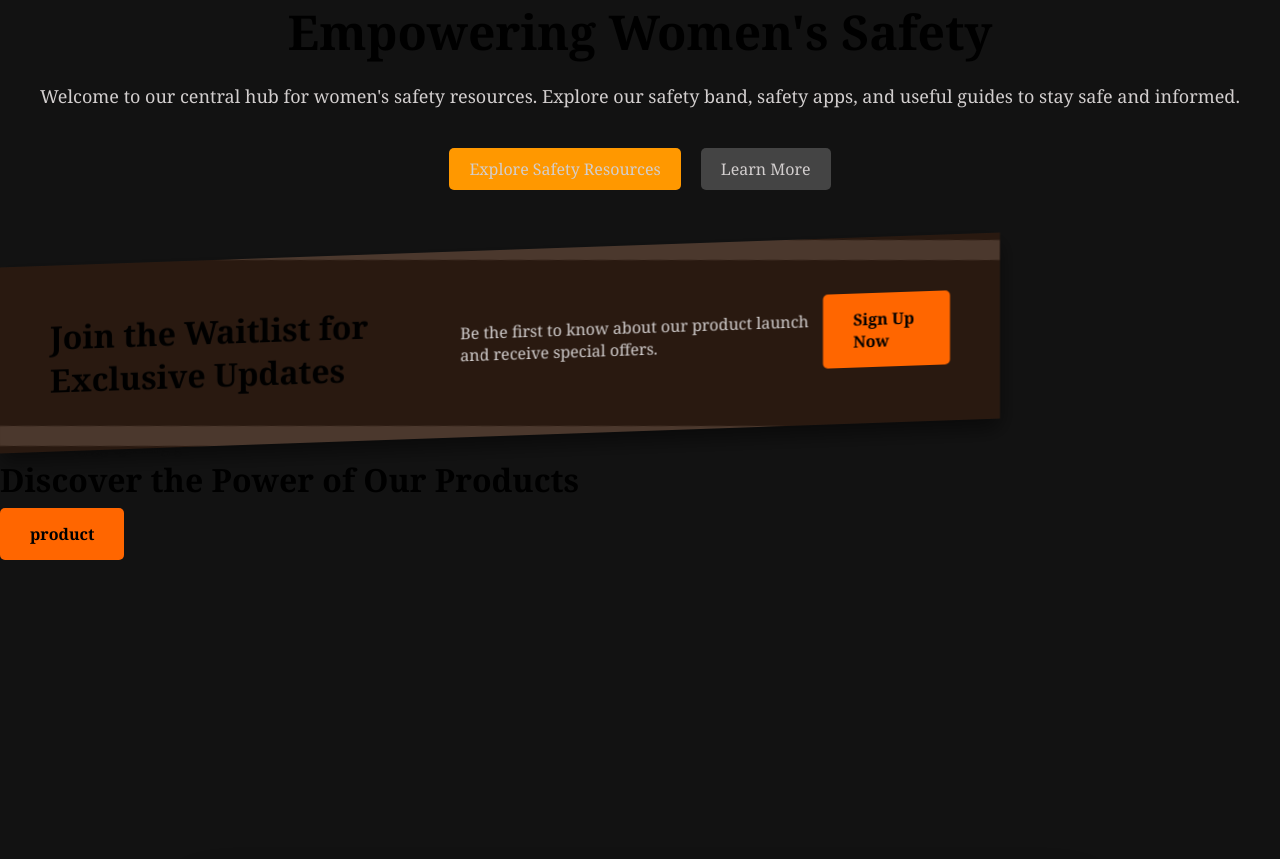
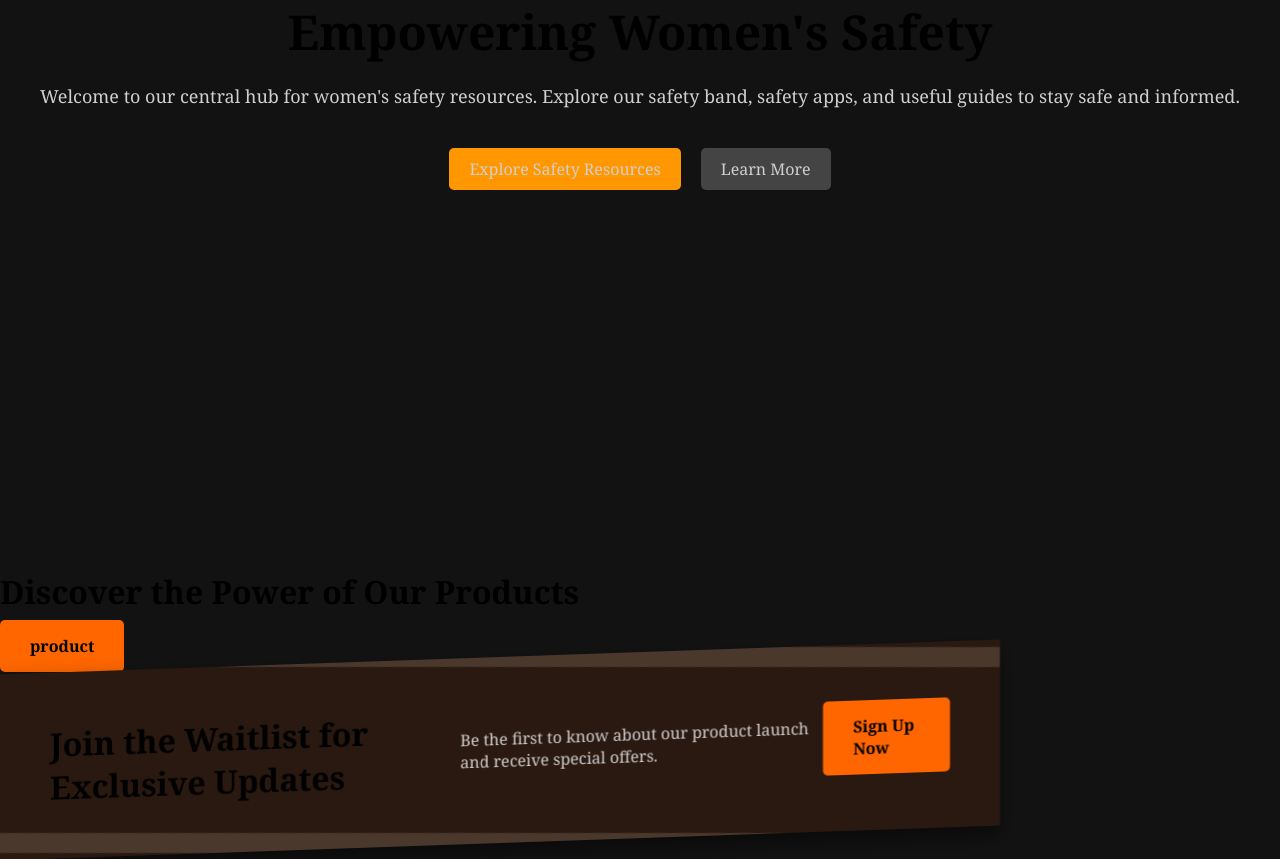
Before and after one commit to patilvraj2674/cpi_project, a Flask app: page / in a window 1280 px wide. Shown: the part 115-974 px from the top of the page. Run offline with Flask 3, Linux system fonts and the light colour scheme.

Commit message:
Update home.html

```diff
--- a/women_safety_project/templates/home.html
+++ b/women_safety_project/templates/home.html
@@ -17,34 +17,28 @@
             <a href="#" class="btn-primary">Explore Safety Resources</a>
             <a href="#" class="btn-secondary">Learn More</a>
         </div>
+        <div class="space space--small"></div>
+
+
     </section>
 
+    <div class="info1" id="info1">
+      <h1>Discover the Power of Our Products</h1>
+      <br>
+
+      <a href="#" class="button">product</a>
+  </div>
     <div class="container" id="container">
         <h1>Join the Waitlist for Exclusive Updates</h1>
         <p>Be the first to know about our product launch and receive special offers.</p>
         <a href="#" class="button">Sign Up Now</a>
     </div>
-    <div class="lol" id="lol">
-        <p>
-           o
-           o
-           o
-           o
-           ot
-           tg
-           gg
-           tgh
-           hhg
-           g
-        </p>
-    </div>
+  </br>
+  <br>
+  <br>
 
-    <div class="info1" id="info1">
-        <h1>Discover the Power of Our Products</h1>
-        <p>.........oooo.......</p>
-        <a href="#" class="button">product</a>
-    </div>
-    <div class="space space--small"></div>
+
+<br>
     <div class="cards">
       <div class="card" data-index="0">
         <div class="card__inner">
```
